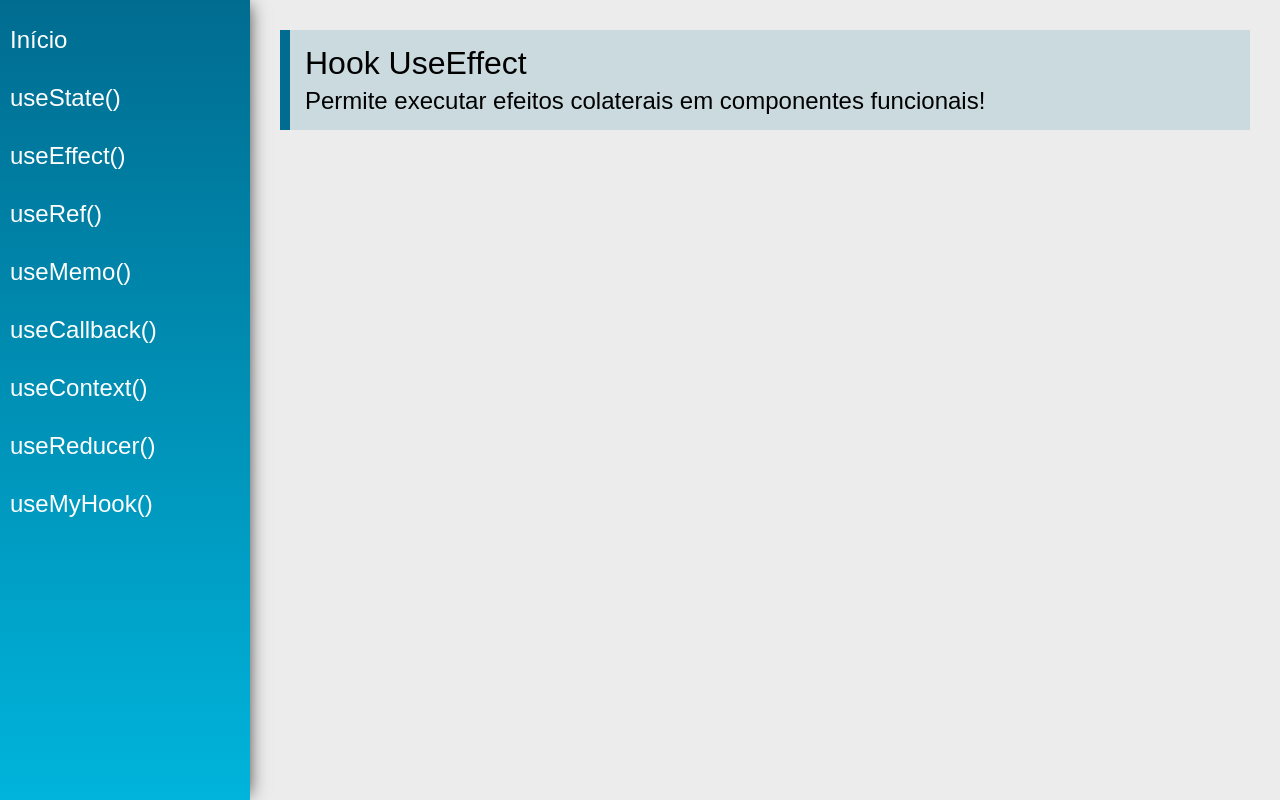
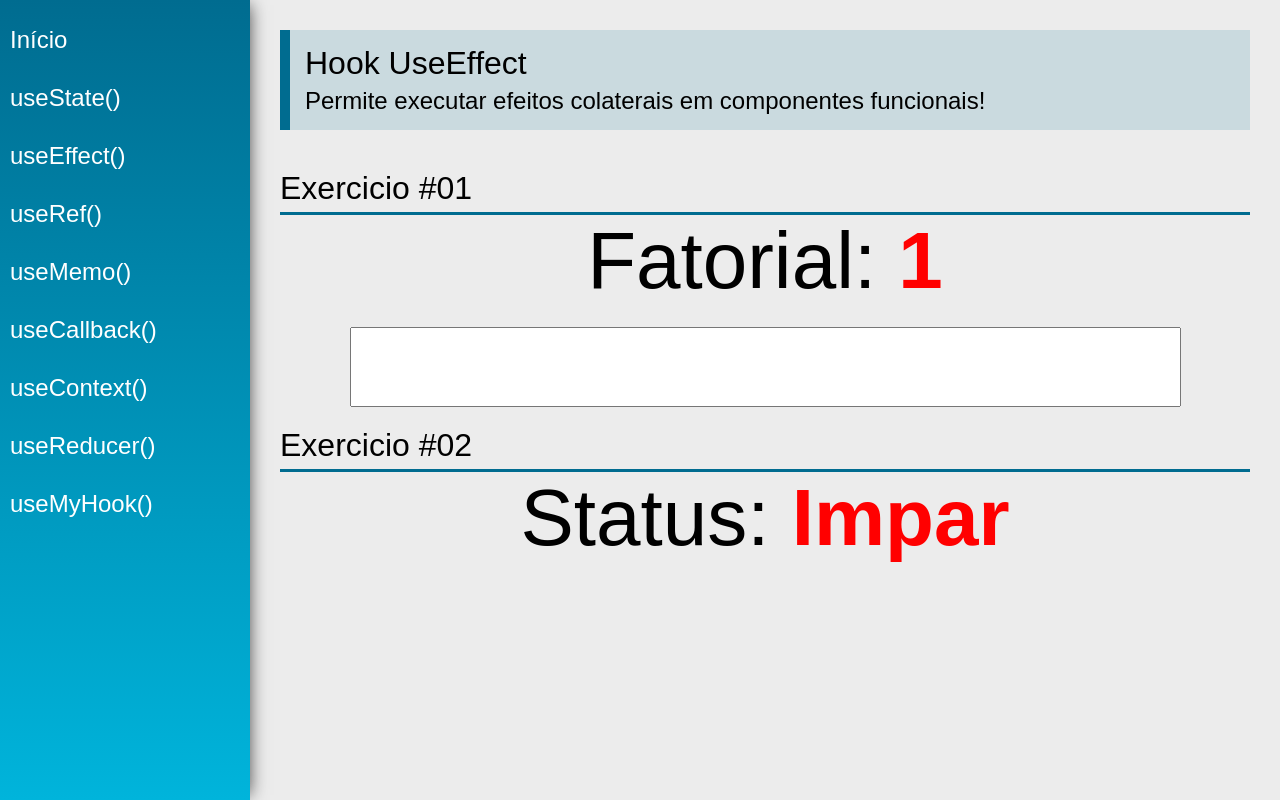
Before and after one commit to zYumoto/ReactHooks, a React (Create React App) app: page /useEffect in a window 1280 px wide. Built offline with nearby package versions, Linux system fonts and the light colour scheme.

Commit message:
modify: useEffect

```diff
--- a/src/views/examples/UseEffect.jsx
+++ b/src/views/examples/UseEffect.jsx
@@ -1,15 +1,82 @@
-import React from 'react'
-import PageTitle from '../../components/layout/PageTitle'
+import React, { useEffect } from "react";
+import PageTitle from "../../components/layout/PageTitle";
+import { useState } from "react";
+import SectionTitle from "../../components/layout/SectionTitle";
 
+function calcFatorial(num) {
+  const n = parseInt(num);
+  if (n < 0) return -1;
+  if (n === 0) return 1;
+  return calcFatorial(n - 1) * n;
+}
+
+function verNumberValido(n) {
+  if (n === "") {
+    alert("Digite um numero Valido");
+    window.location.reload();
+  }
+}
 const UseEffect = (props) => {
+  //Primeiro Exercicio
+  const [number, setNumber] = useState(1);
+  const [fatorial, setFatorial] = useState(1);
+
+  useEffect(
+    function () {
+      setFatorial(calcFatorial(number));
+    },
+    [number]
+  );
+
+  useEffect(
+    function () {
+      if (fatorial > 1000000) {
+        document.title = "Eita!!!";
+      }
+    },
+    [fatorial]
+  );
+  //Ex 02 par Ou impar
+  const [status, setStatus] = useState("Impar");
+
+  useEffect(
+    function () {
+      setStatus(number % 2 === 0 ? "Par" : "Impar");
+    },
+    [number]
+  );
+
   return (
     <div className="UseEffect">
       <PageTitle
         title="Hook UseEffect"
         subtitle="Permite executar efeitos colaterais em componentes funcionais!"
       />
+      <SectionTitle title="Exercicio #01" />
+      <div className="center">
+        <div>
+          <span className="text">Fatorial: </span>
+          <span className="text red">
+            {fatorial === -1 ? "Nao existe" : fatorial}
+          </span>
         </div>
-    )
-}
+        <input
+          type="number"
+          className="input"
+          value={verNumberValido(number)}
+          onChange={(e) => setNumber(e.target.value)}
+        />
+      </div>
 
-export default UseEffect
+      <SectionTitle title="Exercicio #02" />
+      <div className="center">
+        <div>
+          <span className="text">Status: </span>
+          <span className="text red">{status}</span>
+        </div>
+      </div>
+    </div>
+  );
+};
+
+export default UseEffect;
```
Lines whose indentation alone changed are shown as unchanged.
